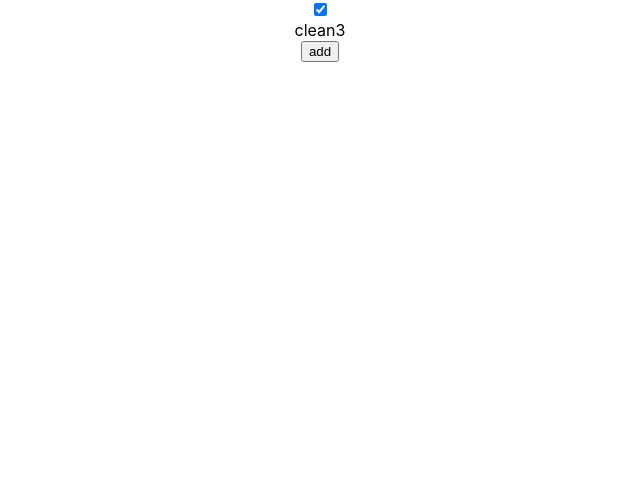
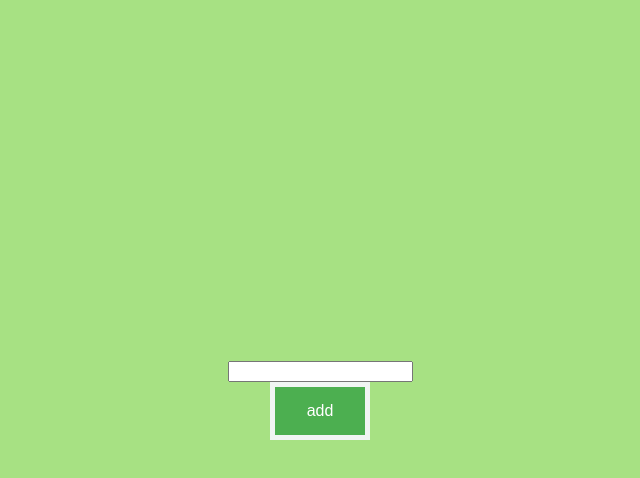
Before and after one commit to tatakulik/template, a React (Create React App) app: page / in a window 1280 px wide. Shown: the top 478 px of the page, without its empty margins (320-960 px from the left). Built offline with nearby package versions, Linux system fonts and the light colour scheme; the HTML template or start-up script is replaced by a standard one.

Commit message:
добавили todo

```diff
--- /dev/null
+++ b/src/Addtodo.js
@@ -0,0 +1,37 @@
+// @flow
+
+import React, { Component } from 'react';
+import './Addtodo.css';
+
+type PropsType = {onAdd: (string) => void};
+type StateType = {todoname: string};
+
+
+class Addtodo extends Component<PropsType, StateType> {
+  constructor(props: PropsType) {
+    super(props);
+    this.state = { todoname: "" };
+  }
+
+  setText(text: string) {
+    this.setState({ todoname: text });
+  }
+
+  add() {
+    this.props.onAdd(this.state.todoname);
+    this.setState({ todoname: "" });
+  }
+
+  render() {
+    return (
+      <div className="Button">
+        <input value={this.state.todoname} onChange={event => this.setText(event.target.value)} />
+        <button className="Button2" type="button" onClick={() => this.add()}>
+          add
+        </button>
+      </div>
+    );
+  }
+}
+
+export default Addtodo;
--- a/src/App.css
+++ b/src/App.css
@@ -30,3 +30,26 @@
     transform: rotate(360deg);
   }
 }
+
+.Button {
+  background-color: #a7e183;
+  min-height: 100vh;
+  display: flex;
+  flex-direction: column;
+  align-items: center;
+  justify-content: center;
+  font-size: calc(10px + 2vmin);
+  color: rgb(15, 15, 15);
+  ButtonFace: #a7e183;
+}
+
+.Button2 {
+  background-color: #4CAF50; /* Green */
+  border: 5px solid rgb(240, 245, 243);
+  color: rgb(255, 255, 255);
+  padding: 15px 32px;
+  text-align: center;
+  text-decoration: none;
+  display: inline-block;
+  font-size: 16px;
+}
--- a/src/App.js
+++ b/src/App.js
@@ -4,29 +4,47 @@ import React, { Component } from 'react';
 import './App.css';
 // import Button from './Button';
 import Todolist from './Todolist';
+import Addtodo from './Addtodo';
 
 type PropsType = {};
 type StateType = {todos: Array<{knopka: boolean, task: string}>};
 
+// const App = {
+// props: {
+
+// }
+
+
+// state: {
+
+// }
+
+//   addTodo: function() {
+
+//   }
+
+//   render: function() {
+
+//   }
+// }
+
 class App extends Component<PropsType, StateType> {
   constructor(props: PropsType) {
     super(props);
-    this.state = { todos: [{ knopka: true, task: "clean3" }] };
+    this.state = { todos: [] };
   }
 
-  addTodo() {
-    const todos = [...this.state.todos];
-    todos.push({ knopka: true, task: "clean4" });
-    this.setState({ todos: todos });
+  addTodo(todoname: string) {
+    const todosValue = [...this.state.todos];
+    todosValue.push({ knopka: true, task: todoname });
+    this.setState({ todos: todosValue });
   }
 
   render() {
     return (
-      <div className="App">
+      <div className="Button">
         <Todolist list={this.state.todos} />
-        <button type="button" onClick={() => this.addTodo()}>
-          add
-        </button>
+        <Addtodo onAdd={todoname => this.addTodo(todoname)} />
       </div>
     );
   }
--- a/src/Todolist.js
+++ b/src/Todolist.js
@@ -23,7 +23,7 @@ class Todolist extends Component<PropsType> {
   render() {
     return (
       <div className="Todolist">
-        {this.props.list.map(
+        {(this.props.list).map(
           (todo2, i) => <Todo key={i} knopka={todo2.knopka} task={todo2.task} />
         )}
       </div>
```
Also changed, not shown: src/Button.js (deleted, +0 -36 lines), src/Addtodo.css (added), src/Button.css (deleted).
